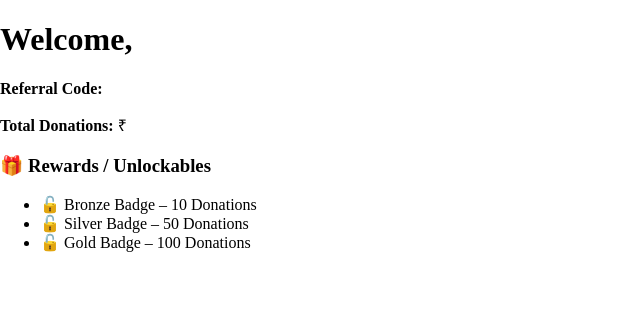
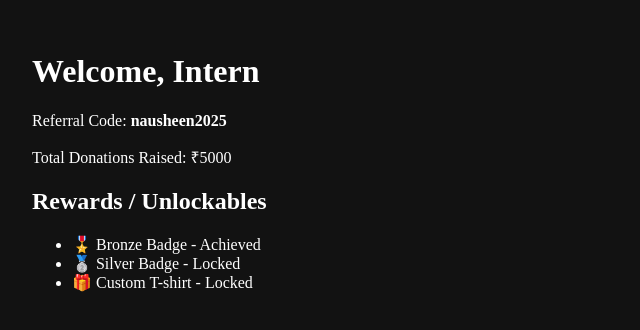
Before and after one commit to nausheensiddiqui23/Intern-Portal, a React (Vite) app in the folder intern portal/: page /dashboard in a window 1280 px wide. Shown: the top 330 px of the page, without its empty margins (0-640 px from the left). Built offline with nearby package versions, Linux system fonts and the light colour scheme; no server answers.

Commit message:
new commit

```diff
--- a/intern portal/src/pages/Dashboard.jsx
+++ b/intern portal/src/pages/Dashboard.jsx
@@ -1,28 +1,18 @@
-import React, { useEffect, useState } from "react";
-import axios from "axios";
+import React from "react";
 
 export default function Dashboard() {
-    const [data, setData] = useState({});
+  return (
+    <div style={{ padding: "2rem", color: "#fff", background: "#121212", minHeight: "100vh" }}>
+      <h1>Welcome, Intern</h1>
+      <p>Referral Code: <strong>nausheen2025</strong></p>
+      <p>Total Donations Raised: ₹5000</p>
 
-
-useEffect (()=> {
-    axios.get("https://api.example.com/data")
-    .then(res => setData(res.data))
-    .catch(err => console.error(err));
-}, []);
-
-return (
-    <div>
-        <h1>Welcome, {data.name}</h1>
-        <p><strong>Referral Code:</strong> {data.referralCode}</p>
-        <p><strong>Total Donations: </strong>₹{data.donations}</p>
-        <h3>🎁 Rewards / Unlockables</h3>
-        <ul>
-        <li>🔓 Bronze Badge – 10 Donations</li>
-        <li>🔓 Silver Badge – 50 Donations</li>
-        <li>🔓 Gold Badge – 100 Donations</li>
-        </ul>
+      <h2>Rewards / Unlockables</h2>
+      <ul>
+        <li>🎖️ Bronze Badge - Achieved</li>
+        <li>🥈 Silver Badge - Locked</li>
+        <li>🎁 Custom T-shirt - Locked</li>
+      </ul>
     </div>
-);
-
+  );
 }
```
